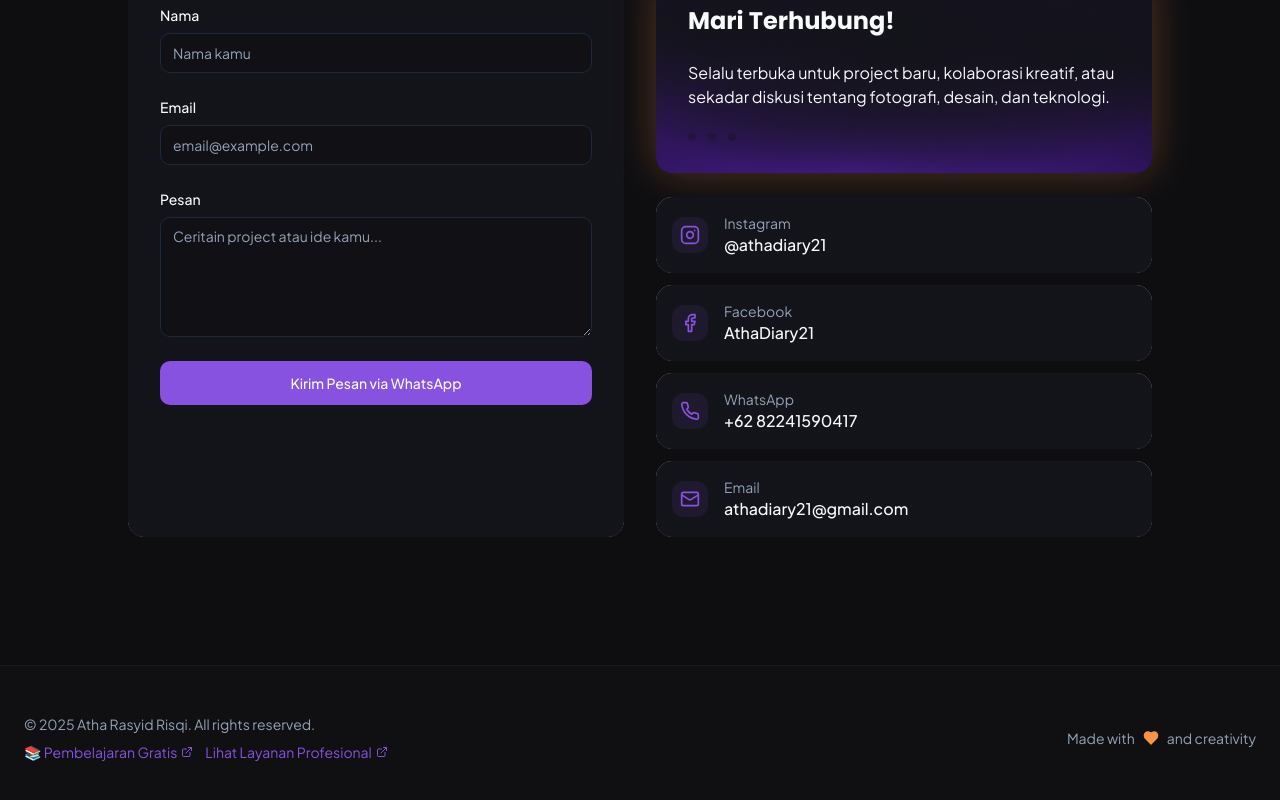
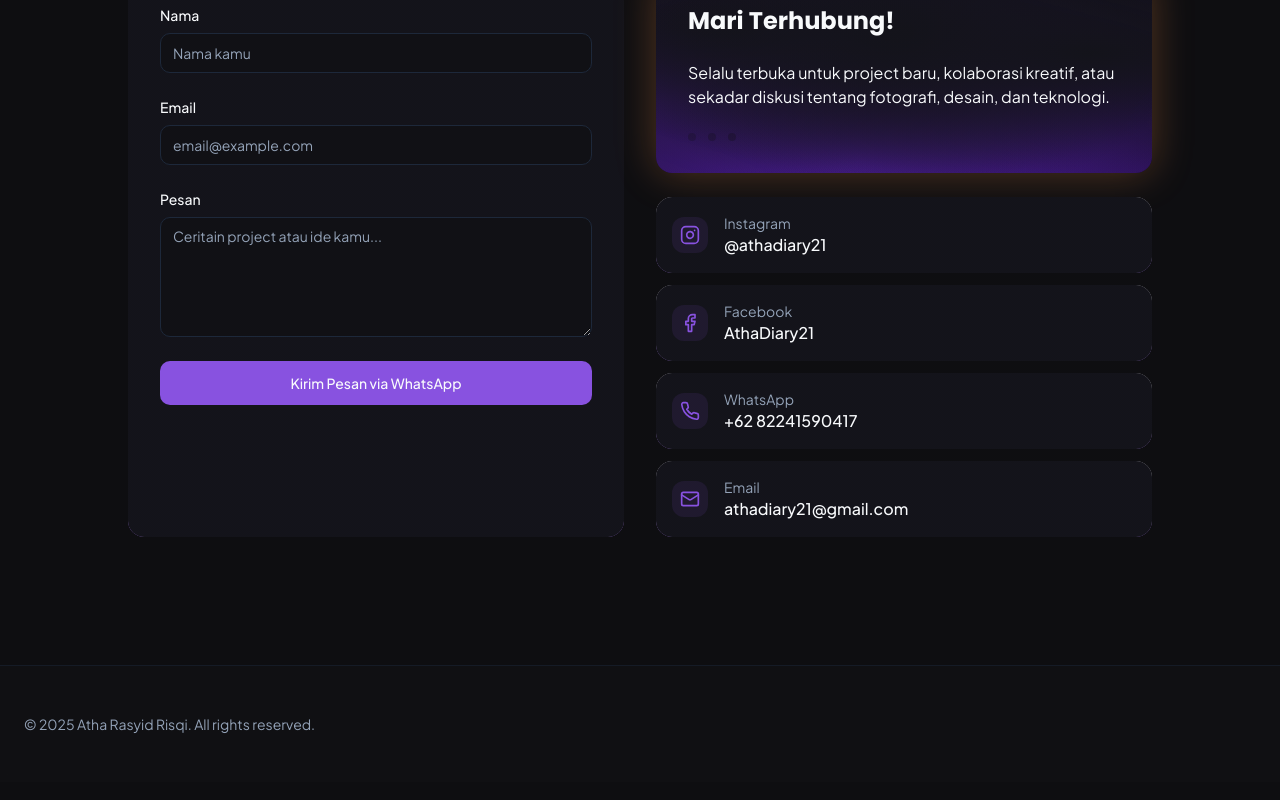
Before and after one commit to destianfotografy/atha-portfolio, a React (Vite) app: page / in a window 1280 px wide. Shown: the part 4869-5669 px from the top of the page. Built offline with nearby package versions, Linux system fonts and the light colour scheme; the HTML template or start-up script is replaced by a standard one.

Commit message:
Visual edit in Lovable

```diff
--- a/src/components/Footer.tsx
+++ b/src/components/Footer.tsx
@@ -1,43 +1,19 @@
 import { Heart, ExternalLink } from "lucide-react";
 import { Link } from "react-router-dom";
-
 const Footer = () => {
   const currentYear = new Date().getFullYear();
-
-  return (
-    <footer className="py-12 border-t border-border/50 bg-card/30 backdrop-blur-sm">
+  return <footer className="py-12 border-t border-border/50 bg-card/30 backdrop-blur-sm">
       <div className="container px-4 md:px-6">
         <div className="flex flex-col md:flex-row justify-between items-center gap-6">
           <div className="flex flex-col items-center md:items-start gap-2">
             <p className="text-sm text-muted-foreground">
               © {currentYear} Atha Rasyid Risqi. All rights reserved.
             </p>
-            <div className="flex flex-col sm:flex-row gap-3">
-              <Link
-                to="/courses"
-                className="text-sm text-primary hover:text-accent transition-colors flex items-center gap-1 group"
-              >
-                📚 Pembelajaran Gratis
-                <ExternalLink className="w-3 h-3 group-hover:translate-x-1 transition-transform" />
-              </Link>
-              <a
-                href="https://athastudio.vercel.app"
-                target="_blank"
-                rel="noopener noreferrer"
-                className="text-sm text-primary hover:text-accent transition-colors flex items-center gap-1 group"
-              >
-                Lihat Layanan Profesional
-                <ExternalLink className="w-3 h-3 group-hover:translate-x-1 transition-transform" />
-              </a>
-            </div>
+
           </div>
-          <p className="text-sm text-muted-foreground flex items-center gap-2">
-            Made with <Heart className="w-4 h-4 text-accent fill-accent" /> and creativity
-          </p>
+
         </div>
       </div>
-    </footer>
-  );
+    </footer>;
 };
-
 export default Footer;
```
